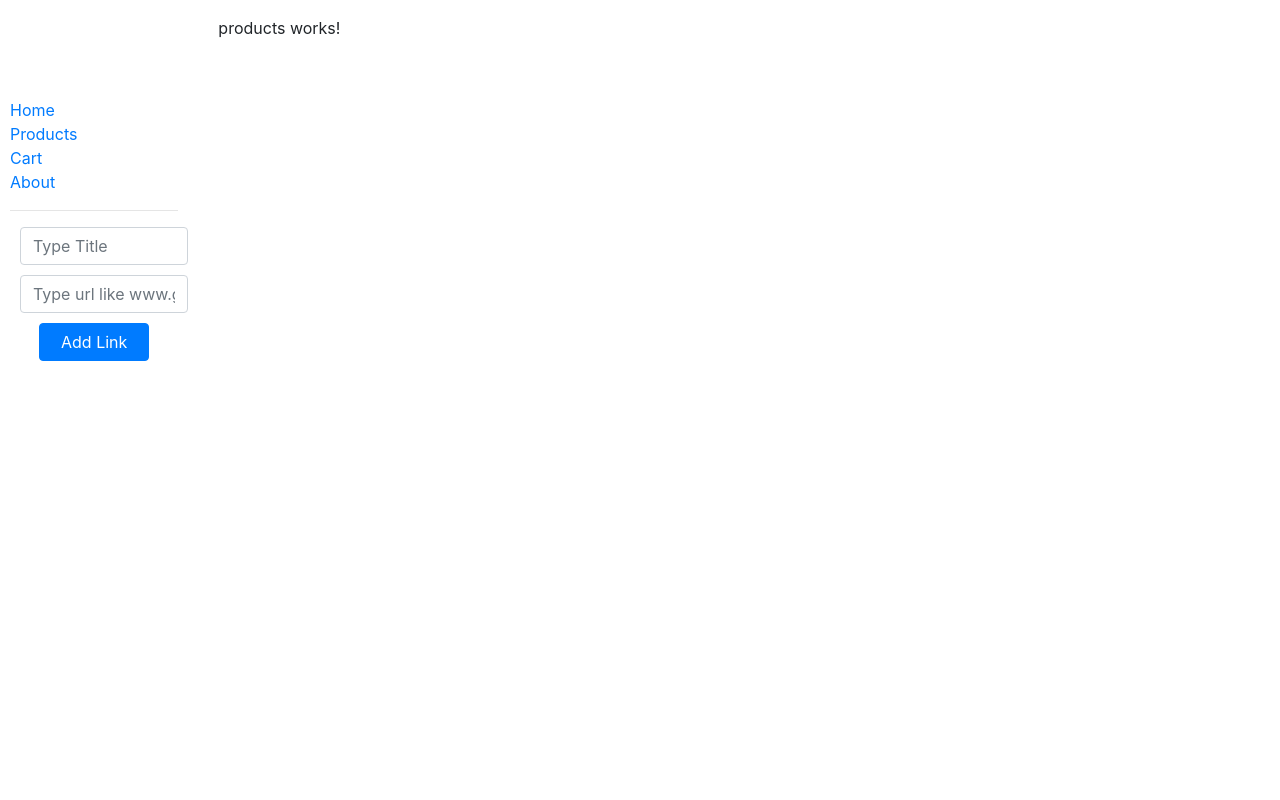
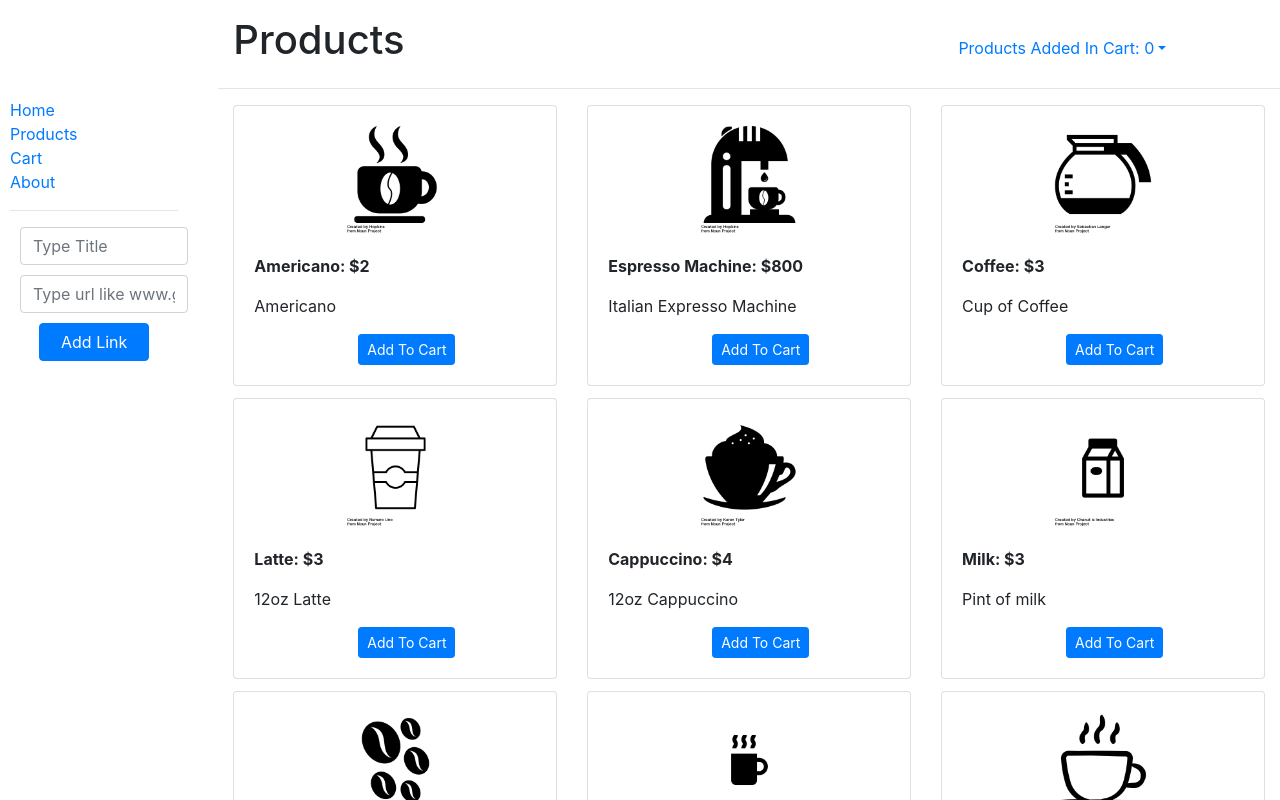
Before and after one commit to dhiraj13/eCommerce-Site-with-Angular-5, an Angular app: page /#/home in a window 1280 px wide. Both pictures are taken after a click on the button "View Products". Shown: the top 800 px of the page. Built offline with nearby package versions, Linux system fonts and the light colour scheme.

Commit message:
Backend Product Functionality and Styling

```diff
--- a/src/app/products/products.component.css
+++ b/src/app/products/products.component.css
@@ -0,0 +1,29 @@
+.custom-image-style {
+    width: 40%;
+    display: block;
+    margin: 0 auto;
+}
+.product-desc-container {
+    padding-top: 15px;
+}
+.custom-products-cart-container {
+    padding-top: 20px;
+}
+.custom-products-cart-container ul ul {
+    width: 75%;
+    padding: 15%;
+}
+.product-cart-item {
+    display: flex;
+}
+.product-cart-item-left {
+    display: flex;
+}
+
+.card {
+    margin-bottom: .75rem;
+}
+
+.card-block {
+    padding: 1.25rem;
+}
--- a/src/app/products/products.component.html
+++ b/src/app/products/products.component.html
@@ -1,3 +1,50 @@
-<p>
-  products works!
-</p>
+<div class="container row">
+  <div class="col-md-2">
+    <h1>Products</h1>
+  </div>
+  <div class="col-md-10 custom-products-cart-container">
+    <div class="offset-md-8">
+      <ul class="nav navbar-nav navbar-right">
+        <li class="dropdown">
+            <a href="#" class="dropdown-toggle" data-toggle="dropdown" role="button" aria-expanded="false">
+              <span class="glyicon glyphicon-shopping-cart">
+                Products Added In Cart:
+              </span>
+              <span class="caret">{{cartProducts.length}}</span>
+            </a>
+            <ul class="dropdown-menu dropdown-cart" role="menu">
+              <li *ngFor="let item of cartProducts">
+                <div class="item product-cart-item row">
+                  <div class="col-md-8" *ngIf="item">{{item.title}}</div>
+                  <div class="col-md-4" *ngIf="item"><strong>${{item.price}}</strong></div>
+                </div>
+              </li>
+              <hr>
+              <li><a class="btn btn-primary btn-block" role="button" (click)="goToCart()">View Cart</a></li>
+            </ul>
+        </li>
+      </ul>
+    </div>
+  </div>
+</div>
+<hr>
+<div class="container">
+  <div class="row">
+
+      <div class="col-md-4 col-centered" *ngFor="let product of products; let i=index">
+        <div class="card card-block">
+          <img class="custom-image-style" [src]="product.img">
+          <div class="product-desc-container row">
+            <div class="container">
+              <p><strong>{{product.title}}: ${{product.price}}</strong></p>
+              <p>{{product.description}}</p>
+            </div>
+            <div class="offset-md-4 col-md-4">
+              <button class="btn btn-primary btn-sm" (click)="addToCart(i)" [disabled]="product.isAdded===true">Add To Cart</button>
+            </div>
+          </div>
+        </div>
+      </div>
+
+  </div>
+</div>
--- a/src/app/products/products.component.ts
+++ b/src/app/products/products.component.ts
@@ -1,4 +1,5 @@
 import { Component, OnInit } from '@angular/core';
+import { ActivatedRoute, Router } from '@angular/router';
 
 @Component({
   selector: 'app-products',
@@ -7,9 +8,102 @@ import { Component, OnInit } from '@angular/core';
 })
 export class ProductsComponent implements OnInit {
 
-  constructor() { }
+  products:any;
+  cartProducts:any;
+
+  constructor(private router: Router) { }
 
   ngOnInit() {
+    let data=localStorage.getItem('cart');
+    if(data!==null){
+      this.cartProducts = JSON.parse(data);
+    } else {
+      this.cartProducts = [];
+    }
+
+    this.products = [
+      {
+        id:1,
+        title:"Americano",
+        description:"Americano",
+        img:"assets/noun_942609_cc.png",
+        price:2
+      },
+      {
+        id:2,
+        title:"Espresso Machine",
+        description:"Italian Expresso Machine",
+        img:"assets/noun_943220_cc.png",
+        price:800
+      },
+      {
+        id:3,
+        title:"Coffee",
+        description:"Cup of Coffee",
+        img:"assets/noun_11819_cc.png",
+        price:3
+      },
+      {
+        id:4,
+        title:"Latte",
+        description:"12oz Latte",
+        img:"assets/noun_980115_cc.png",
+        price:3
+      },
+      {
+        id:5,
+        title:"Cappuccino",
+        description:"12oz Cappuccino",
+        img:"assets/noun_924233_cc.png",
+        price:4
+      },
+      {
+        id:6,
+        title:"Milk",
+        description:"Pint of milk",
+        img:"assets/noun_731877_cc.png",
+        price:3
+      },
+      {
+        id:7,
+        title:"1lb Coffee",
+        description:"1lb Coffee",
+        img:"assets/noun_952355_cc.png",
+        price:4
+      },
+      {
+        id:8,
+        title:"Cocoa",
+        description:"Hot Cocoa",
+        img:"assets/noun_731881_cc.png",
+        price:2
+      },
+      {
+        id:9,
+        title:"Macchiato",
+        description:"12oz macchiato",
+        img:"assets/noun_1014669_cc.png",
+        price:3
+      }
+    ];
   }
 
+  addToCart(index){
+    let product=this.products[index];
+    let cartData=[];
+    let data = localStorage.getItem('cart');
+    if(data!==null) {
+      cartData=JSON.parse(data);
+    }
+    cartData.push(product);
+    this.updateCartData(cartData);
+    localStorage.setItem('cart',JSON.stringify(cartData));
+    this.products[index].isAdded=true;
+  }
+  updateCartData(cartData) {
+    this.cartProducts=cartData;
+  }
+  goToCart(){
+    this.router.navigate(['/cart']);
+  }
 }
```
